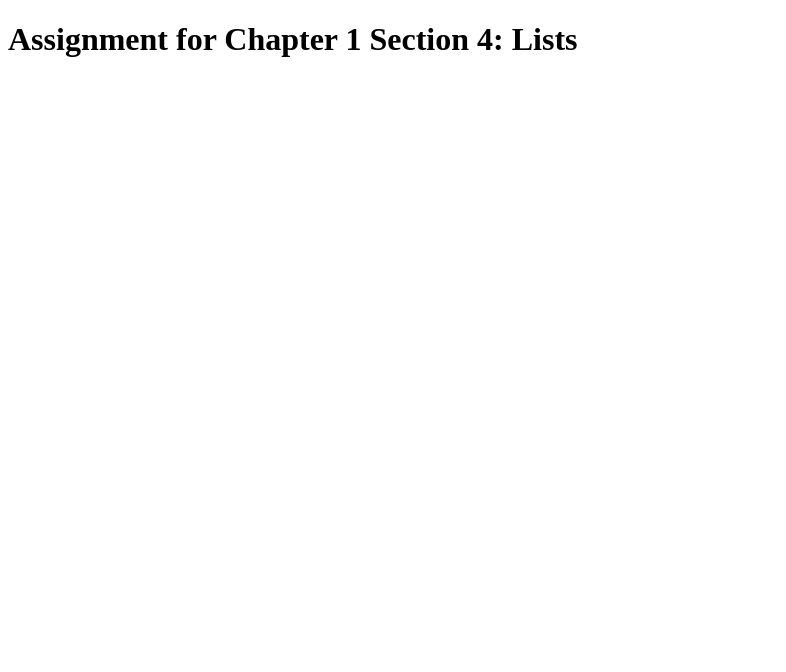
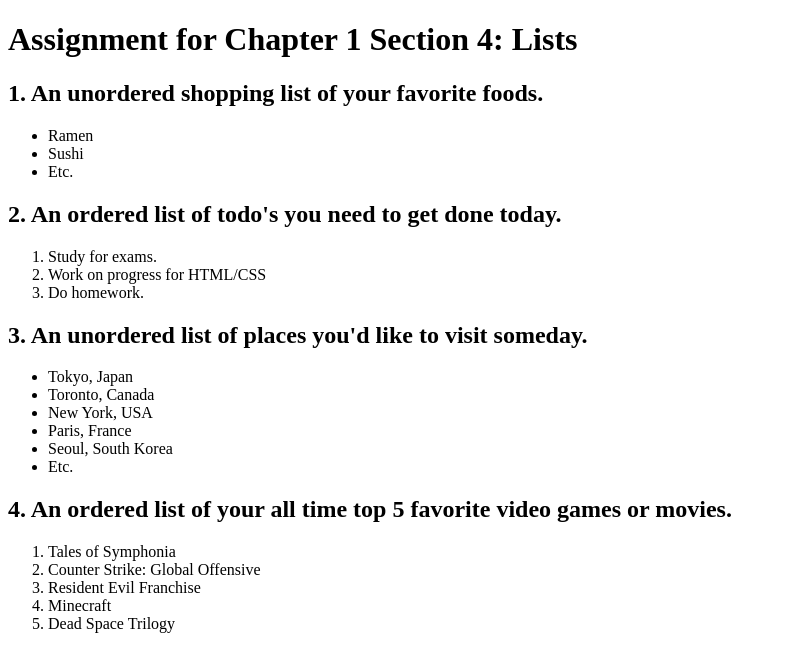
Before and after one commit to Steven-Eon/Section-1-HTML-Practice, a plain HTML site: page Chapter1Section4.html in a window 1280 px wide. Shown: the whole page, without its empty margins (0-786 px from the left). Drawn offline with Linux system fonts and the light colour scheme.

Commit message:
Chapter 1 Section 5 Completed!

```diff
--- a/Chapter1Section4.html
+++ b/Chapter1Section4.html
@@ -3,10 +3,46 @@
 <html>
     <head>
         <meta charset="UTF-8">
-        <title>Chater 1 Section 4</title>
+        <title>Chapter 1 Section 4</title>
     </head>
     <body>
         <h1>Assignment for Chapter 1 Section 4: Lists</h1>
-
+        <div>
+            <h2>1. An unordered shopping list of your favorite foods.</h2>
+            <ul>
+                <li>Ramen</li>
+                <li>Sushi</li>
+                <li>Etc.</li>
+            </ul>
+        </div>
+        <div>
+            <h2>2. An ordered list of todo's you need to get done today.</h2>
+            <ol>
+                <li>Study for exams.</li>
+                <li>Work on progress for HTML/CSS</li>
+                <li>Do homework.</li>
+            </ol>
+        </div>
+        <div>
+            <h2>3. An unordered list of places you'd like to visit someday.</h2>
+            <ul>
+                <li>Tokyo, Japan</li>
+                <li>Toronto, Canada</li>
+                <li>New York, USA</li>
+                <li>Paris, France</li>
+                <li>Seoul, South Korea</li>
+                <li>Etc.</li>
+            </ul>
+        </div>
+        <div>
+            <h2>4. An ordered list of your all time top 5 favorite video games or movies.</h2>
+            <ol>
+                <li>Tales of Symphonia</li>
+                <li>Counter Strike: Global Offensive</li>
+                <li>Resident Evil Franchise</li>
+                <li>Minecraft</li>
+                <li>Dead Space Trilogy</li>
+            </ol>
+        </div>
     </body>
 </html>
```
Also changed, not shown: Chapter1Section5/pages/about.html (added, +11 -0 lines), Chapter1Section5/pages/husky.html (added, +13 -0 lines), Chapter1Section5/root/index.html (added, +17 -0 lines), Chapter1Section5/assets/husky.jpg (added).
